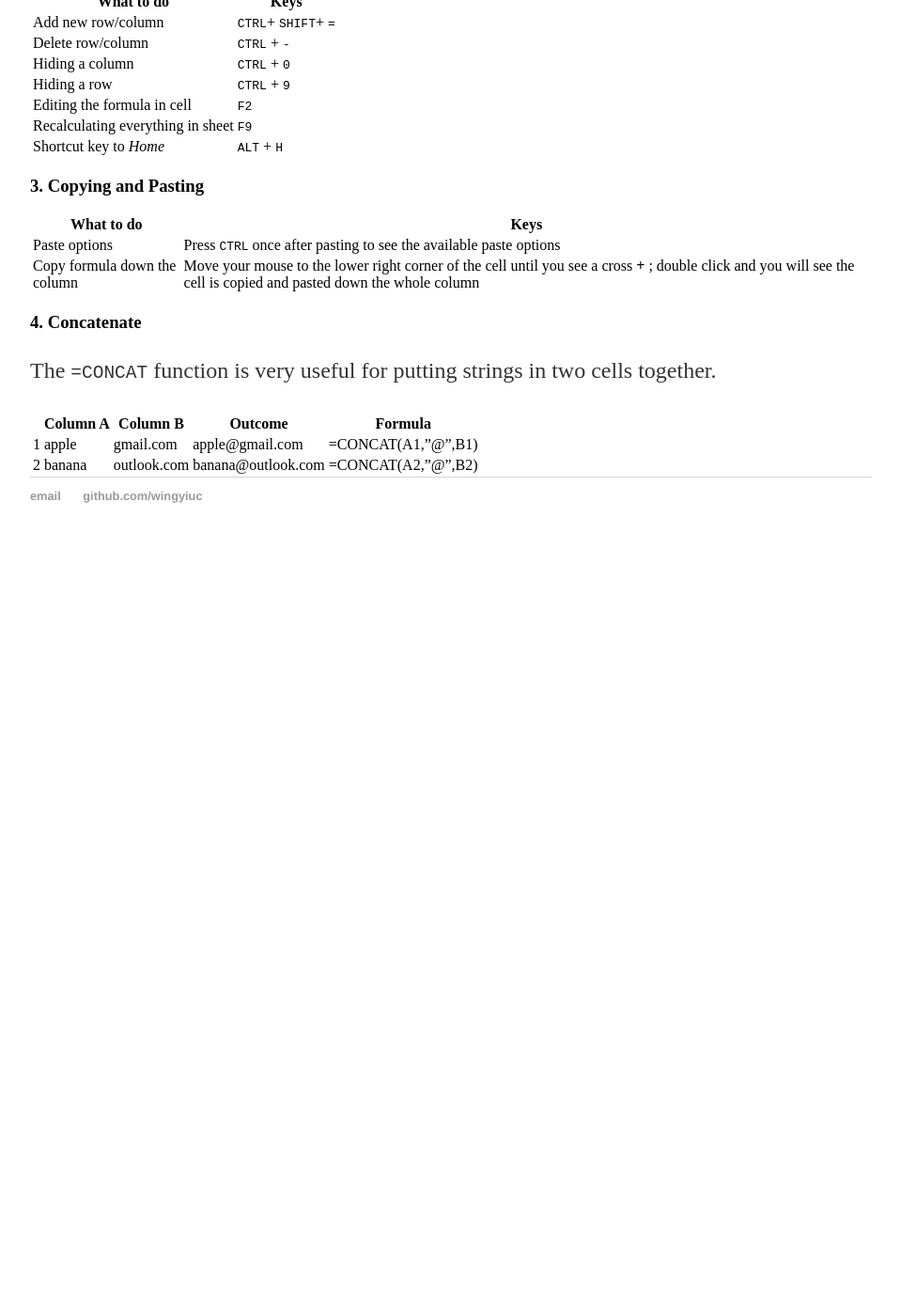
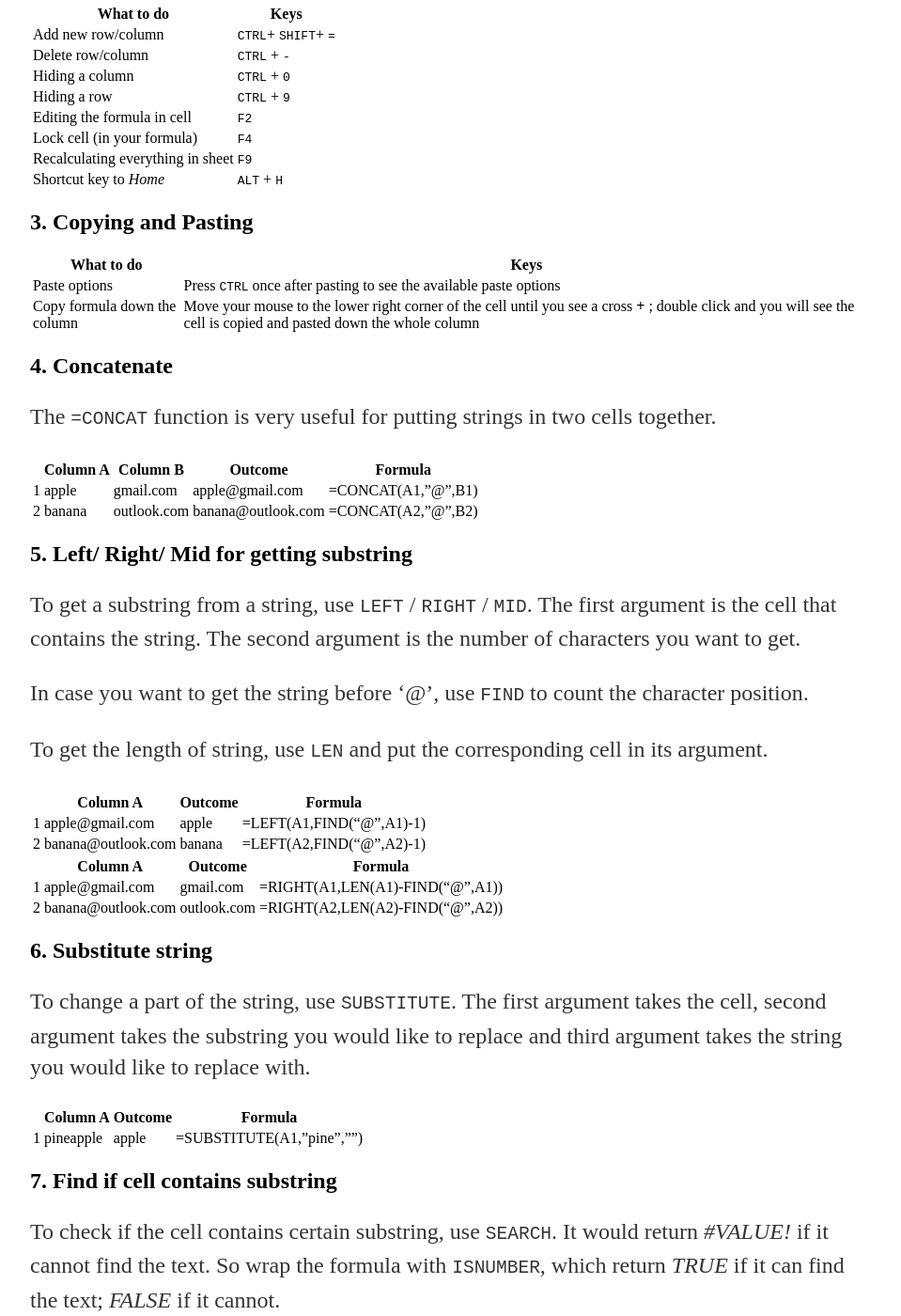
Before and after one commit to wingyiuc/wingyiuc.github.io, a Jekyll site: the page built from _posts/2020-06-07-10-Excel-skills-you-should-know.md, in a window 1280 px wide and 1400 px high, scrolled down 580 px. Shown: the whole window at 94% size, without its empty margins (160-1119 px from the left). Built offline with Jekyll 4.4.1, drawn with Linux system fonts in a browser that asks for light colours; before the commit the page ends 1175 px from its top, so only the background shows below that; some of the changed text lies outside the part shown.

Commit message:
Update 2020-06-07-10-Excel-skills-you-should-know.md

```diff
--- a/_posts/2020-06-07-10-Excel-skills-you-should-know.md
+++ b/_posts/2020-06-07-10-Excel-skills-you-should-know.md
@@ -2,10 +2,12 @@
 layout: post
 title: "10 Excel Skills You Should Know "
 date: 2020-06-07
+
 ---
+
 Before learning how to use Python or R for trading strategies backtesting, there is some elementary skill you should know - Excel. This post would teach you 10 typical and useful Excel skills that would help you build your Excel model smoothly:
 
-### 1. Navigating around the worksheet with keyboard
+## 1. Navigating around the worksheet with keyboard
 
 | What to do                                  | Keys                         |
 | ------------------------------------------- | ---------------------------- |
@@ -13,7 +15,7 @@ Before learning how to use Python or R for trading strategies backtesting, there
 | Selecting the whole row/column/grid of data | `CTRL` + `SHIFT` + `← → ↑ ↓` |
 | Jumping to another sheet                    | `CTRL` + `PGUP`/`PGDN`       |
 
-### 2. Editing your sheet
+## 2. Editing your sheet
 
 | What to do                        | Keys                 |
 | --------------------------------- | -------------------- |
@@ -22,17 +24,18 @@ Before learning how to use Python or R for trading strategies backtesting, there
 | Hiding a column                   | `CTRL` + `0`         |
 | Hiding a row                      | `CTRL` + `9`         |
 | Editing the formula in cell       | `F2`                 |
+| Lock cell (in your formula)       | `F4`                 |
 | Recalculating everything in sheet | `F9`                 |
 | Shortcut key to *Home*            | `ALT` + `H`          |
 
-### 3. Copying and Pasting
+## 3. Copying and Pasting
 
 | What to do                   | Keys                                                         |
 | ---------------------------- | ------------------------------------------------------------ |
 | Paste options                | Press `CTRL` once after pasting to see the available paste options |
 | Copy formula down the column | Move your mouse to the lower right corner of the cell until you see a cross **+** ; double click and you will see the cell is copied and pasted down the whole column |
 
-### 4. Concatenate
+## 4. Concatenate
 
 The `=CONCAT` function is very useful for putting strings in two cells together.
 
@@ -40,3 +43,93 @@ The `=CONCAT` function is very useful for putting strings in two cells together.
 | ---- | -------- | ----------- | ------------------ | ------------------ |
 | 1    | apple    | gmail.com   | apple@gmail.com    | =CONCAT(A1,"@",B1) |
 | 2    | banana   | outlook.com | banana@outlook.com | =CONCAT(A2,"@",B2) |
+
+## 5. Left/ Right/ Mid for getting substring
+
+To get a substring from a string, use `LEFT` / `RIGHT` / `MID`. The first argument is the cell that contains the string. The second argument is the number of characters you want to get.
+
+In case you want to get the string before '@', use `FIND` to count the character position.
+
+To get the length of string, use `LEN` and put the corresponding cell in its argument.
+
+|      | Column A           | Outcome | Formula                  |
+| ---- | ------------------ | ------- | ------------------------ |
+| 1    | apple@gmail.com    | apple   | =LEFT(A1,FIND("@",A1)-1) |
+| 2    | banana@outlook.com | banana  | =LEFT(A2,FIND("@",A2)-1) |
+
+|      | Column A           | Outcome     | Formula                         |
+| ---- | ------------------ | ----------- | ------------------------------- |
+| 1    | apple@gmail.com    | gmail.com   | =RIGHT(A1,LEN(A1)-FIND("@",A1)) |
+| 2    | banana@outlook.com | outlook.com | =RIGHT(A2,LEN(A2)-FIND("@",A2)) |
+
+## 6. Substitute string
+
+To change a part of the string, use `SUBSTITUTE`. The first argument takes the cell, second argument takes the substring you would like to replace and third argument takes the string you would like to replace with.
+
+|      | Column A  | Outcome | Formula                   |
+| ---- | --------- | ------- | ------------------------- |
+| 1    | pineapple | apple   | =SUBSTITUTE(A1,"pine","") |
+
+## 7. Find if cell contains substring
+
+To check if the cell contains certain substring, use `SEARCH`. It would return *#VALUE!* if it cannot find the text. So wrap the formula with `ISNUMBER`, which return *TRUE* if it can find the text; *FALSE* if it cannot.
+
+|      | Column A  | Outcome | Formula                       |
+| ---- | --------- | ------- | ----------------------------- |
+| 1    | apple     | TRUE    | =ISNUMBER(SEARCH("apple",A1)) |
+| 2    | pineapple | TRUE    | =ISNUMBER(SEARCH("apple",A2)) |
+| 3    | banana    | FALSE   | =ISNUMBER(SEARCH("apple",A3)) |
+
+## 8. Conditional formatting
+
+Conditional formatting is a very useful tool that automatically highlights cells according to some predefined rules. Shortcut: `ALT` + `h`, then press `l`.
+
+## 9. VLOOKUP & OFFSET MATCH
+
+If you have two columns that are in pair and you would like to find the value given the key, you may use `VLOOKUP`. The first argument takes your lookup value, second argument takes the table array and third argument takes the column number.
+
+|      | Column A | Column B |                      |
+| ---- | -------- | -------- | -------------------- |
+| 1    | apple    | 10       |                      |
+| 2    | banana   | 20       |                      |
+| 3    | orange   | 30       |                      |
+|      |          |          |                      |
+|      | apple    | 10       | =VLOOKUP(A5,A1:B3,2) |
+
+However, `VLOOKUP` always refer to the right of the table, so it does not work if it is the case:
+
+|      | Column A | Column B |      |                      |
+| ---- | -------- | -------- | ---- | -------------------- |
+| 1    | 10       | apple    |      |                      |
+| 2    | 20       | banana   |      |                      |
+| 3    | 30       | orange   |      |                      |
+|      |          |          |      |                      |
+|      |          | apple    | #N/A | =VLOOKUP(B6,A1:B3,1) |
+
+In this case, you need to use `OFFSET` and `MATCH` .
+
+| 1    | Price (A) | Item (B) |      |                                  |
+| ---- | --------- | -------- | ---- | -------------------------------- |
+| 2    | 10        | apple    |      |                                  |
+| 3    | 20        | banana   |      |                                  |
+| 4    | 30        | orange   |      |                                  |
+|      |           |          |      |                                  |
+|      |           | apple    | 10   | =OFFSET(B1,MATCH(B6,B2:B4,0),-1) |
+
+## 10. IF, SUMIF, COUNTIF
+
+If-else logic is the basic element of programming and it is essential in constructing Excel backtesting. Here's a simple illustration of how to use `COUNTIF`.
+
+| 1    | Item (A)          | Price (B) |                       |
+| ---- | ----------------- | --------- | --------------------- |
+| 2    | apple             | 10        |                       |
+| 3    | banana            | 20        |                       |
+| 4    | orange            | 30        |                       |
+|      |                   |           |                       |
+|      | Count if item >15 | 2         | =COUNTIF(B2:B4,">15") |
+
+
+
+
+
+These are the basic Excel skills that most of us would know. In the next tutorial, I will show how to construct trading strategy backtesting with Excel and plottin the profit & loss graph like this: ![](images/backtesting%20pnl%20graph.png)
```
